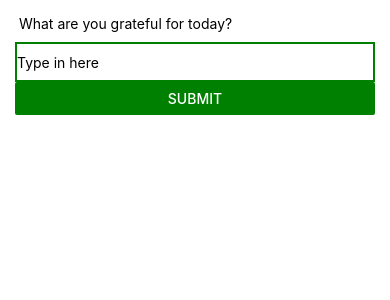
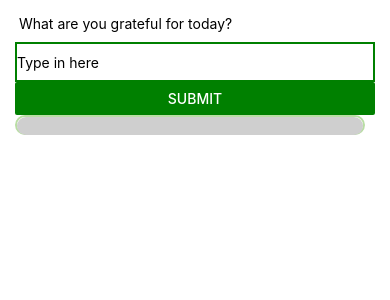
Before and after one commit to kasey-purvor/Grappitude, a React Native app: screen / in a window 390 px wide. Shown: the top 300 px of the page. Built offline with nearby package versions, Linux system fonts and the light colour scheme.

Commit message:
add progress bar to main page

```diff
--- a/src/App.js
+++ b/src/App.js
@@ -1,6 +1,6 @@
-import React from 'react';
-import { Text, Button, TextInput, View } from 'react-native';
-
+import React, { Component } from 'react';
+import { Text, Button, TextInput, View, StyleSheet } from 'react-native';
+// import { Constants } from 'expo';
 // import {ProgressBar} from "./components/progress-bar.component";
 
 const App = () => {
@@ -25,21 +25,53 @@ const App = () => {
         color='green'
         >
       </Button>
-      <ProgressBar />
+      {/* <ProgressBar /> */}
+      <View style={styles.progressBar}>
+        <View style={styles.filler} />
+      </View>
     </View>
   );
 }
 
-const ProgressBar = (props) => {
-  return (
-    <div className="progress-bar">
-      <Filler />
-    </div>
-  )
-}
+// const ProgressBar = (props) => {
+//   return (
+//     <div className="progress-bar">
+//       <Filler />
+//     </div>
+//   )
+// }
 
-const Filler = (props) => {
-  return <div className="filler" />
-}
+// const Filler = (props) => {
+//   return <div className="filler" />
+// }
+
+
+
+const styles = StyleSheet.create({
+  progressBar: {
+    // position: relative,
+    height: 20,
+    width: 350,
+    borderRadius: 50,
+    borderWidth: 2,
+    borderColor: '#B9DEA4'
+  },
+
+  filler: {
+    backgroundColor: '#CFCFCF',
+    height: 18,
+    borderRadius: 50
+  }
+})
+
+// export default class App extends Component {
+//   render() {
+//     return (
+//       <View style={styles.progressBar}>
+//         <View style={styles.filler} />
+//       </View>
+//     );
+//   }
+// }
 
 export default App;
```
Also changed, not shown: 1 other file (tests, documents, lock files or other folders).
